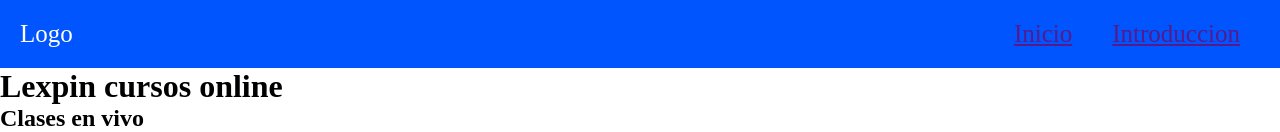
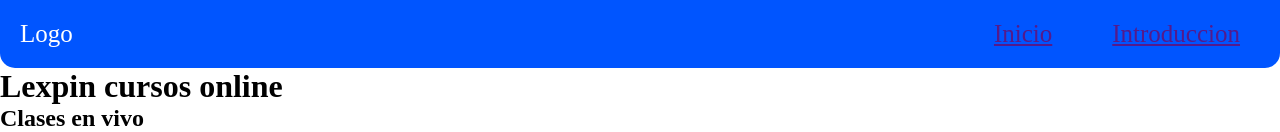
Before and after one commit to FranPanchoV/Curso23-Francisco-Velazquez, a plain HTML site: page CSS/src/lexpin/index.html in a window 1280 px wide. Shown: the top 132 px of the page. Drawn offline with Linux system fonts and the light colour scheme.

Commit message:
Update lexpin.css

```diff
--- a/CSS/src/css/lexpin.css
+++ b/CSS/src/css/lexpin.css
@@ -16,11 +16,13 @@
   /*height: 300px;*/
   /*Distancia entre el borde de la caja y su contenido*/
   /*
-  padding: 20px; 20 px en todas las direcciones
+   padding: 20px; 20 px en todas las direcciones
   padding: 20px 0; 20 arriba y abajo, 0 derecha e izquierda
   padding: 20px 0 20px 0; 20 arriba, 0 derecha, 20 abajo, 0 izquierda
   */
   padding: 20px;
+  /**/
+  border-radius: 0 0 15px 15px;
 }
 
 /*
@@ -29,8 +31,10 @@
 */
 nav div {
   display: flex;
+  /*Espaciado entre los elementos de la fila o columna*/
+  gap: 20px
 }
 
-nav div a {
-  margin: 0 20px;
-}
+  nav div a {
+    margin: 0 20px;
+  }
```
